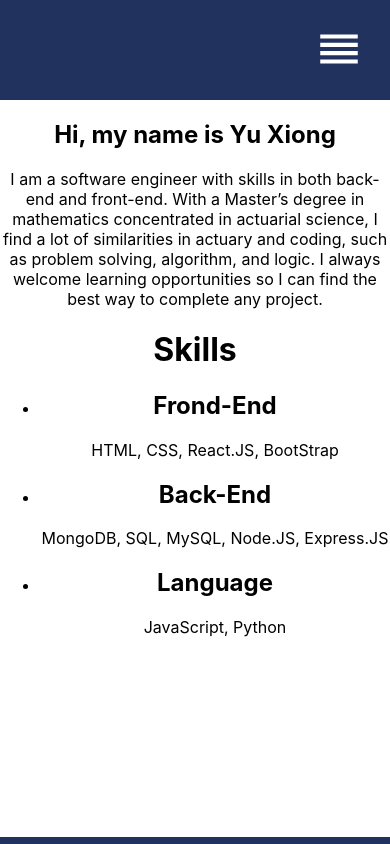
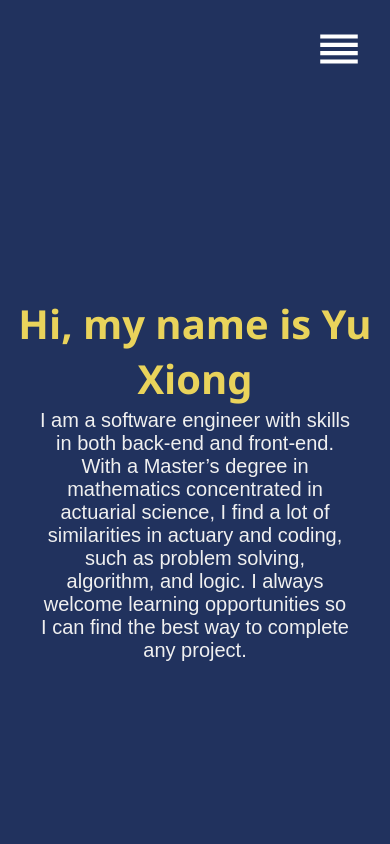
Before and after one commit to Fred0624/yu-portfolio, a React (Create React App) app: page / in a window 390 px wide. Shown: the top 844 px of the page. Built offline with nearby package versions, Linux system fonts and the light colour scheme.

Commit message:
home-page-css

```diff
--- a/src/components/Home.js
+++ b/src/components/Home.js
@@ -1,4 +1,5 @@
-import React from 'react';
+import React from 'react'
+import '../styles/Home.css'
 
 const Home = () => {
     return (
--- /dev/null
+++ b/src/styles/Home.css
@@ -0,0 +1,80 @@
+.homepage {
+    width: 100%;
+    align-items: center;
+    font-family: "Arial", sans-serif;
+    color: #3e497a;
+}
+
+.about {
+    width: 100%;
+    height: calc(100vh - 100px);
+    display: flex;
+    flex-direction: column;
+    justify-content: center;
+    align-items: center;
+    text-align: center;
+    background-color: #21325e;
+    color: #f0f0f0;
+}
+
+.about h2 {
+    font-family: "Segoe UI", Tahoma, Geneva, Verdana, sans-serif;
+    font-size: 80px;
+    color: #e9d35b;
+    height: 50px;
+}
+
+.about .detail {
+    width: 40%;
+    font-size: 30px;
+}
+.detail svg {
+    font-size: 60px;
+    margin: 5px;
+    color: white;
+}
+
+.skills {
+    font-size: 35px;
+    width: 100%;
+    display: flex;
+    justify-content: center;
+    flex-direction: column;
+    align-items: center;
+}
+
+.skills h1 {
+    color: #3e497a;
+}
+
+.skills .skillList {
+    list-style: none;
+    width: 60%;
+}
+
+.skillList span {
+    font-size: 20px;
+}
+
+@media only screen and (max-width: 600px) {
+    .about h2 {
+        font-size: 40px;
+    }
+
+    .about .detail {
+        margin-top: 10px;
+        font-size: 20px;
+        width: 80%;
+    }
+
+    .skills {
+        text-align: center;
+    }
+    .skillList {
+        padding: 0;
+    }
+
+    .skills h2 {
+        font-size: 30px;
+    }
+}
```
